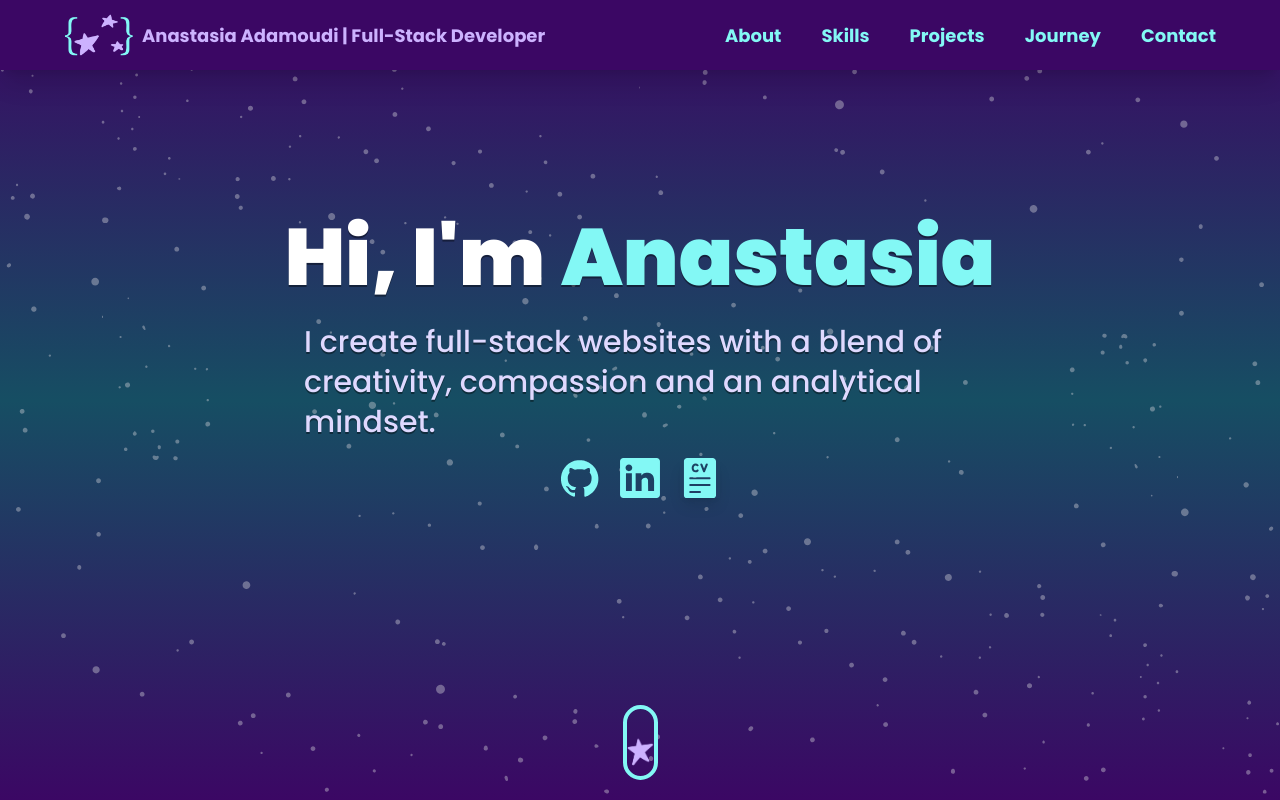
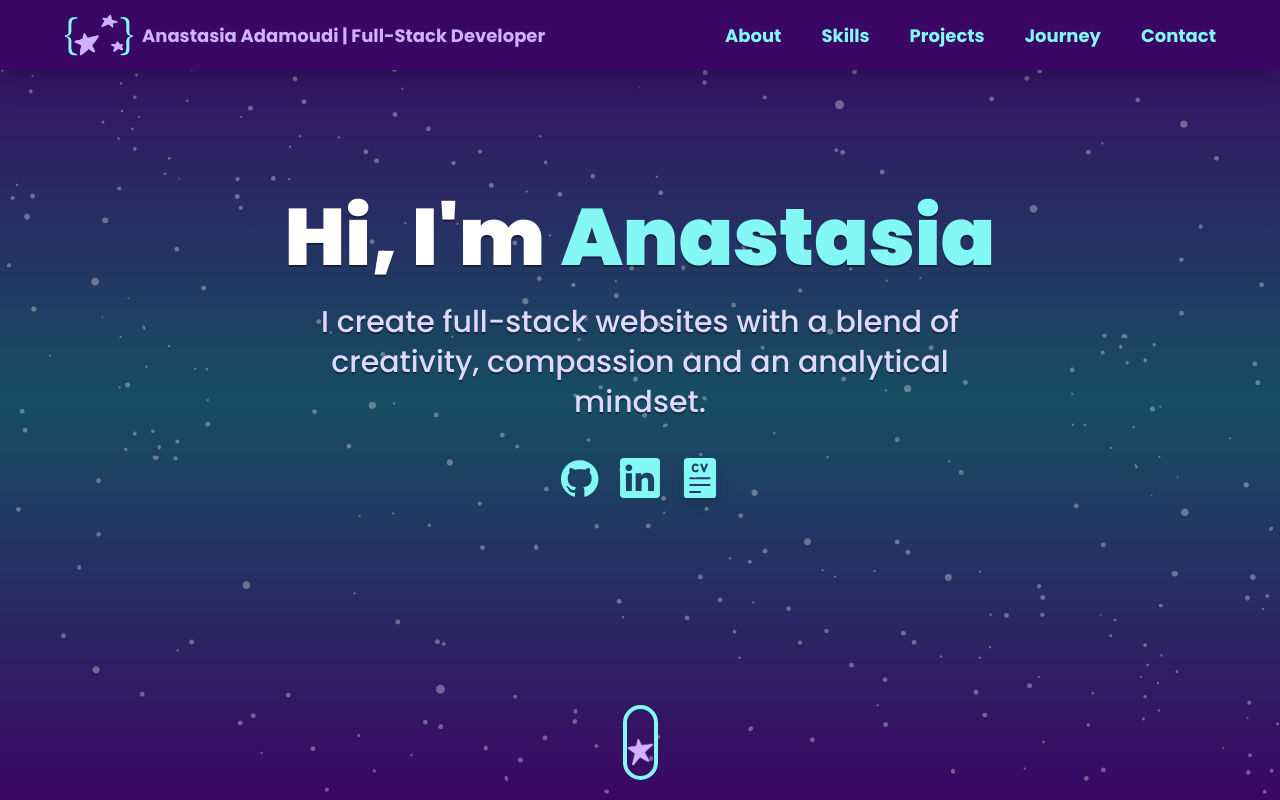
Before and after one commit to spiralnebulam31/PortfolioWebsite, a React (Vite) app: page / in a window 1280 px wide. Shown: the top 800 px of the page. Built offline with nearby package versions, Linux system fonts and the light colour scheme.

Commit message:
Updated Main styling

```diff
--- a/src/components/Main.jsx
+++ b/src/components/Main.jsx
@@ -36,7 +36,7 @@ const Main = ({
       <div
         className={
           styles.paddingX +
-          " absolute inset-0 top-[200px] max-w-7xl mx-auto flex flex-row items-start gap-5"
+          " absolute inset-0 top-[180px] max-w-7xl mx-auto flex flex-row items-start gap-5"
         }
       >
         {/* Hero text */}
@@ -59,7 +59,7 @@ const Main = ({
             variants={heroVariant}
             className={
               styles.mainSubText +
-              "text-white-100 max-w-md md:max-w-2xl z-40 [text-shadow:_0_2px_0_rgb(0_0_0_/_40%)]"
+              "text-white-100 max-w-md md:max-w-2xl z-40 [text-shadow:_0_2px_0_rgb(0_0_0_/_40%)] text-center"
             }
           >
             I create full-stack websites with a blend of creativity, compassion
@@ -69,7 +69,7 @@ const Main = ({
           {/* Hero links */}
           <motion.div
             variants={heroVariant}
-            className="flex flex-row justify-center items-center gap-5 z-40"
+            className="flex flex-row justify-center items-center gap-5 z-40 mt-5"
           >
             <a
               href="https://github.com/AnastasiaAdamoudi"
```
